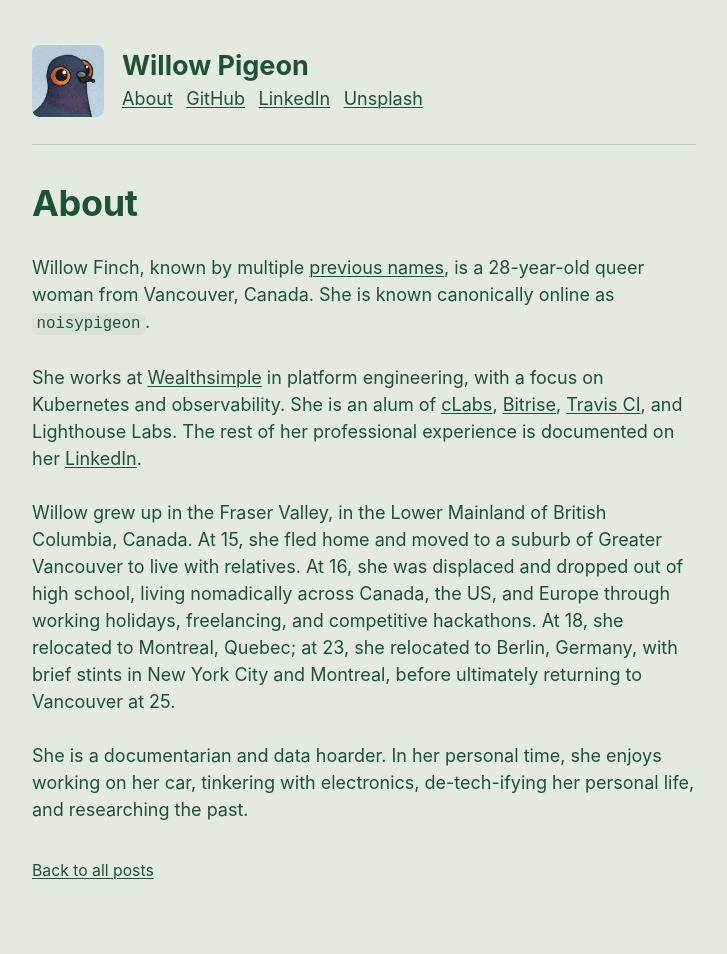
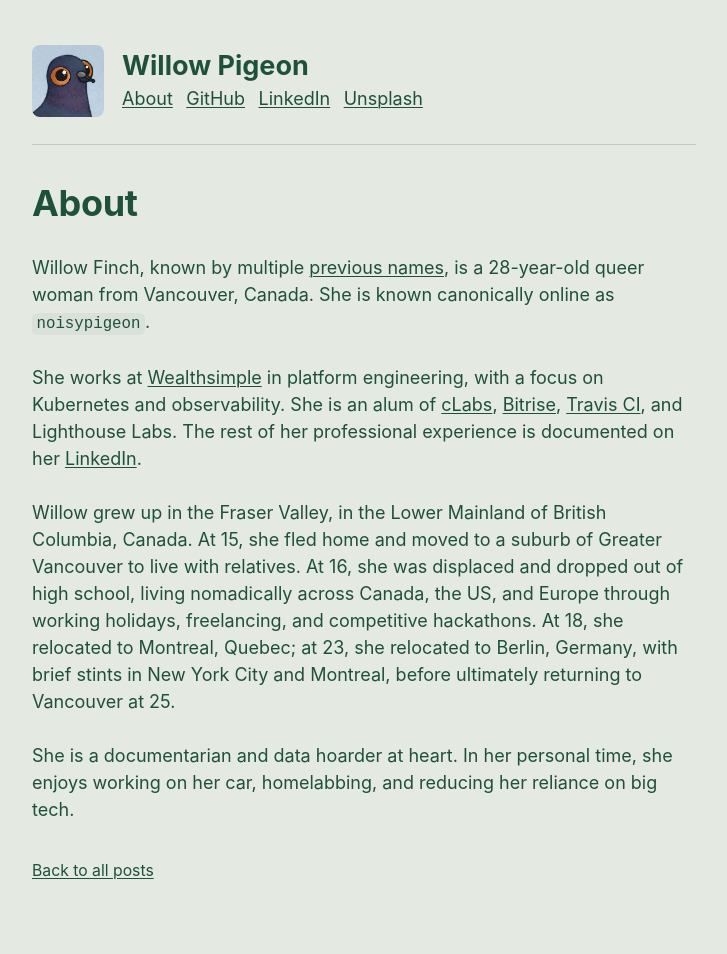
Before and after one commit to noisypigeon/noisypigeon.github.io, a Jekyll site: the page built from _pages/about.md, in a window 1280 px wide. Shown: the whole page, without its empty margins (276-1003 px from the left). Built offline with Jekyll 4.4.1, drawn with Linux system fonts in a browser that asks for light colours; some web fonts are replaced.

Commit message:
chore(noisypigeon.com): fix grammar

```diff
--- a/_pages/about.md
+++ b/_pages/about.md
@@ -10,4 +10,4 @@ She works at [Wealthsimple](https://wealthsimple.com/) in platform engineering,
 
 Willow grew up in the Fraser Valley, in the Lower Mainland of British Columbia, Canada. At 15, she fled home and moved to a suburb of Greater Vancouver to live with relatives. At 16, she was displaced and dropped out of high school, living nomadically across Canada, the US, and Europe through working holidays, freelancing, and competitive hackathons. At 18, she relocated to Montreal, Quebec; at 23, she relocated to Berlin, Germany, with brief stints in New York City and Montreal, before ultimately returning to Vancouver at 25.
 
-She is a documentarian and data hoarder. In her personal time, she enjoys working on her car, tinkering with electronics, de-tech-ifying her personal life, and researching the past.
+She is a documentarian and data hoarder at heart. In her personal time, she enjoys working on her car, homelabbing, and reducing her reliance on big tech.
```
